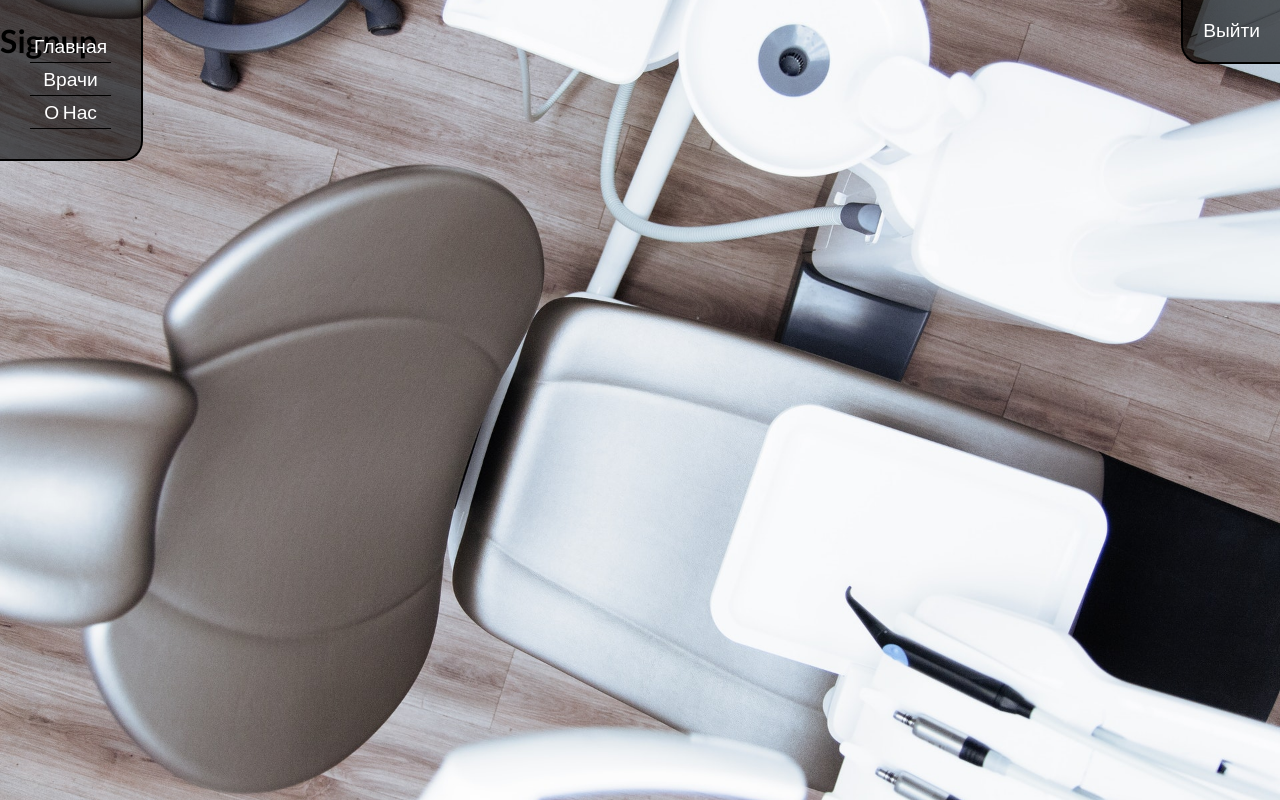
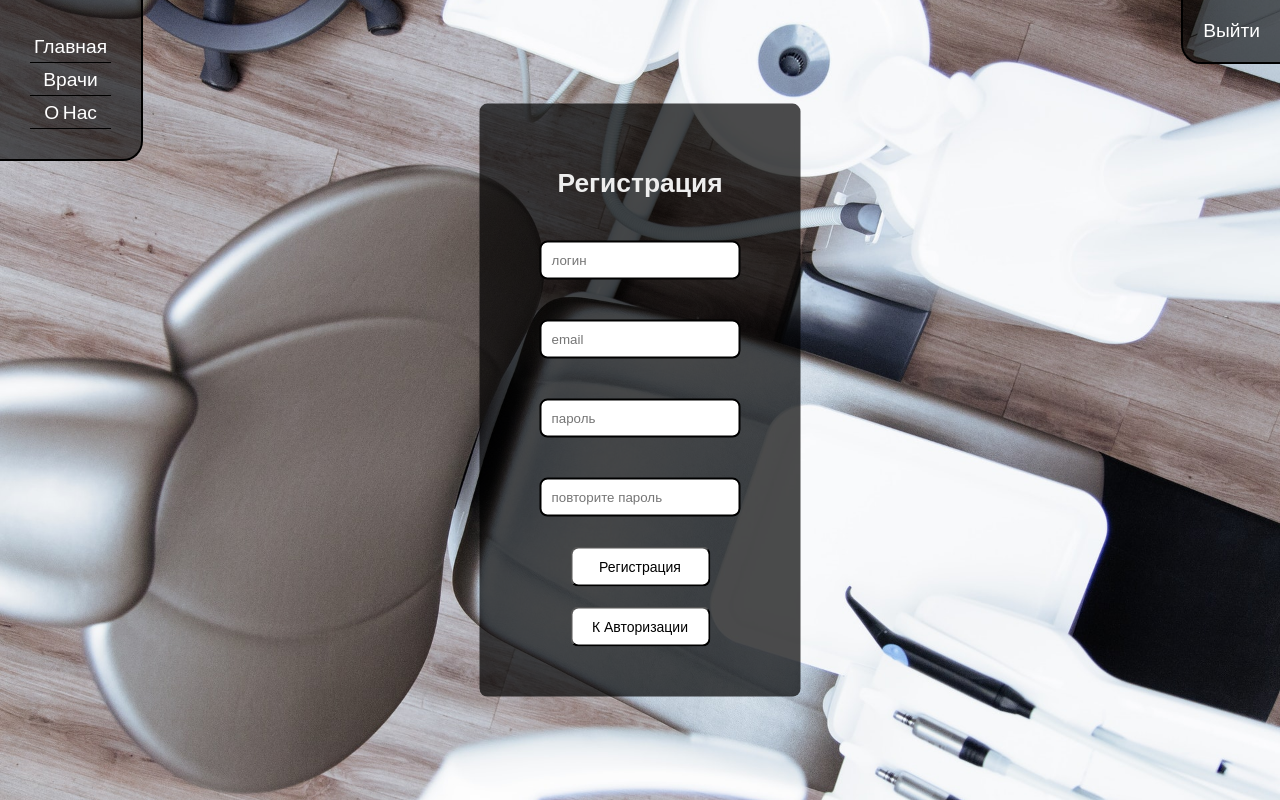
Before and after one commit to Cephern/nano_doc, a React (Create React App) app: page /signup in a window 1280 px wide. Built offline with nearby package versions, Linux system fonts and the light colour scheme.

Commit message:
Login and Signup template

```diff
--- a/src/pages/Login/Login.css
+++ b/src/pages/Login/Login.css
@@ -0,0 +1,39 @@
+.Login {
+	width: 80%;
+	margin: 0 auto;
+	padding: 10px;
+}
+
+.Login form {
+	position: absolute;
+	top: 50%;
+	left: 50%;
+	transform: translate(-50%, -50%);
+	background-color: rgba(0, 0, 0, 0.7);
+	display: flex;
+	flex-direction: column;
+	align-items: center;
+	justify-content: space-between;
+	padding: 40px;
+	font-size: 1.1em;
+	font-weight: bold;
+	color: #eee;
+	text-align: center;
+	border-radius: 8px;
+}
+
+.Login form input {
+	padding: 10px;
+	border-radius: 8px;
+	border: 2px solid #000;
+	margin: 20px;
+}
+
+.Login form button {
+	margin: 10px;
+	padding: 10px;
+	width: 140px;
+	border-radius: 8px;
+	background-color: #fff;
+	font-size: 14px;
+}
--- a/src/pages/Login/Login.js
+++ b/src/pages/Login/Login.js
@@ -2,9 +2,21 @@
 import "./Login.css";
 
 export default function Login() {
-  return (
-    <div>
-      <h1>Login</h1>
-    </div>
-  );
+	return (
+		<div className="Login">
+			<form>
+				<h2>Авторизация</h2>
+				<label>
+					<input type="text" placeholder="логин" />
+				</label>
+
+				<label>
+					<input type="password" placeholder="пароль" />
+				</label>
+
+				<button>Войти</button>
+				<button>Регистрация</button>
+			</form>
+		</div>
+	);
 }
--- a/src/pages/Signup/Signup.css
+++ b/src/pages/Signup/Signup.css
@@ -0,0 +1,39 @@
+.Signup {
+	width: 80%;
+	margin: 0 auto;
+	padding: 10px;
+}
+
+.Signup form {
+	position: absolute;
+	top: 50%;
+	left: 50%;
+	transform: translate(-50%, -50%);
+	background-color: rgba(0, 0, 0, 0.7);
+	display: flex;
+	flex-direction: column;
+	align-items: center;
+	justify-content: space-between;
+	padding: 40px;
+	font-size: 1.1em;
+	font-weight: bold;
+	color: #eee;
+	text-align: center;
+	border-radius: 8px;
+}
+
+.Signup form input {
+	padding: 10px;
+	border-radius: 8px;
+	border: 2px solid #000;
+	margin: 20px;
+}
+
+.Signup form button {
+	margin: 10px;
+	padding: 10px;
+	width: 140px;
+	border-radius: 8px;
+	background-color: #fff;
+	font-size: 14px;
+}
--- a/src/pages/Signup/Signup.js
+++ b/src/pages/Signup/Signup.js
@@ -2,9 +2,27 @@
 import "./Signup.css";
 
 export default function Signup() {
-  return (
-    <div>
-      <h1>Signup</h1>
-    </div>
-  );
+	return (
+		<div className="Signup">
+			<form>
+				<h2>Регистрация</h2>
+				<label>
+					<input type="text" placeholder="логин" />
+				</label>
+				<label>
+					<input type="text" placeholder="email" />
+				</label>
+
+				<label>
+					<input type="password" placeholder="пароль" />
+				</label>
+				<label>
+					<input type="password" placeholder="повторите пароль" />
+				</label>
+
+				<button>Регистрация</button>
+				<button>К Авторизации</button>
+			</form>
+		</div>
+	);
 }
```
